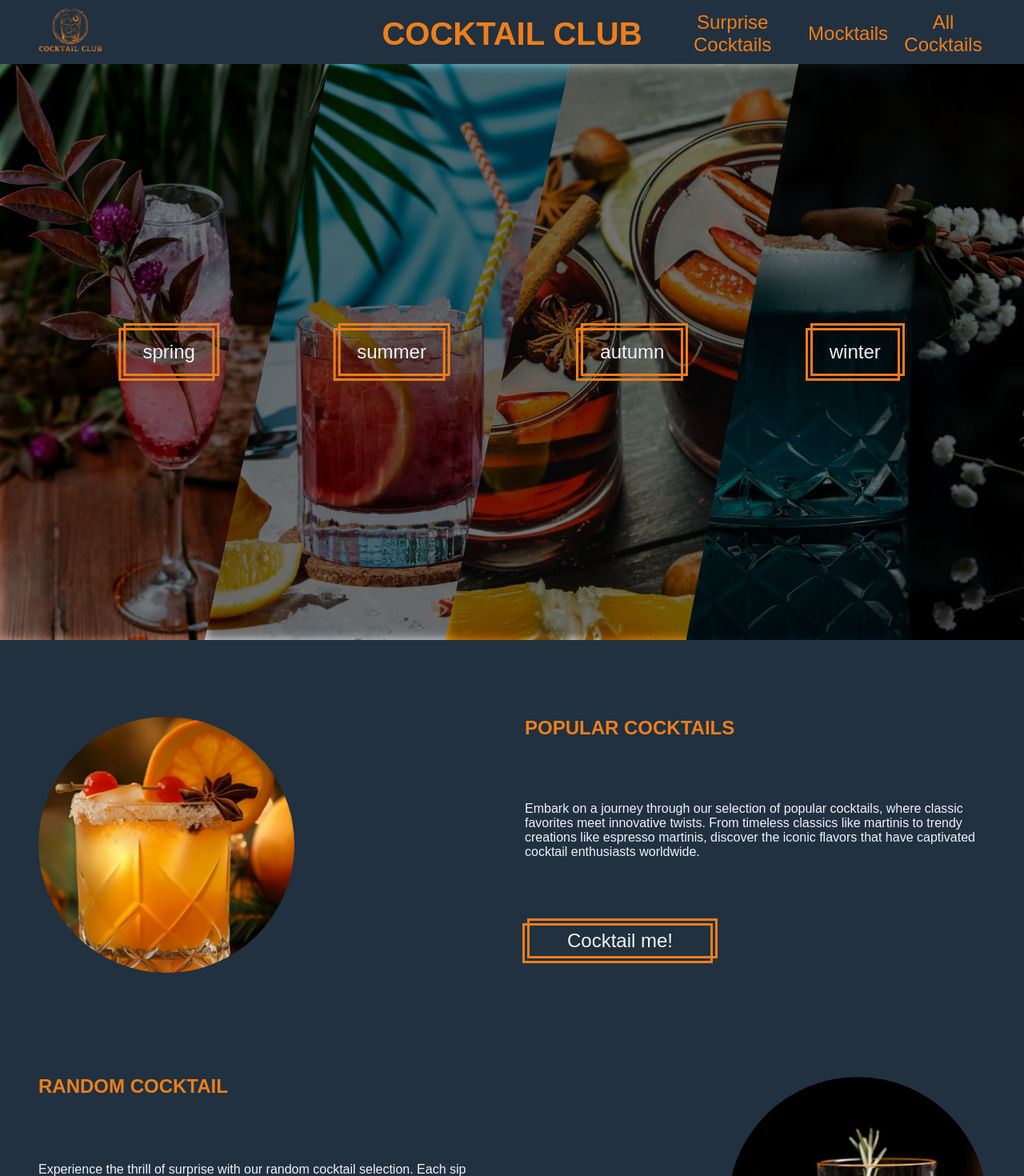
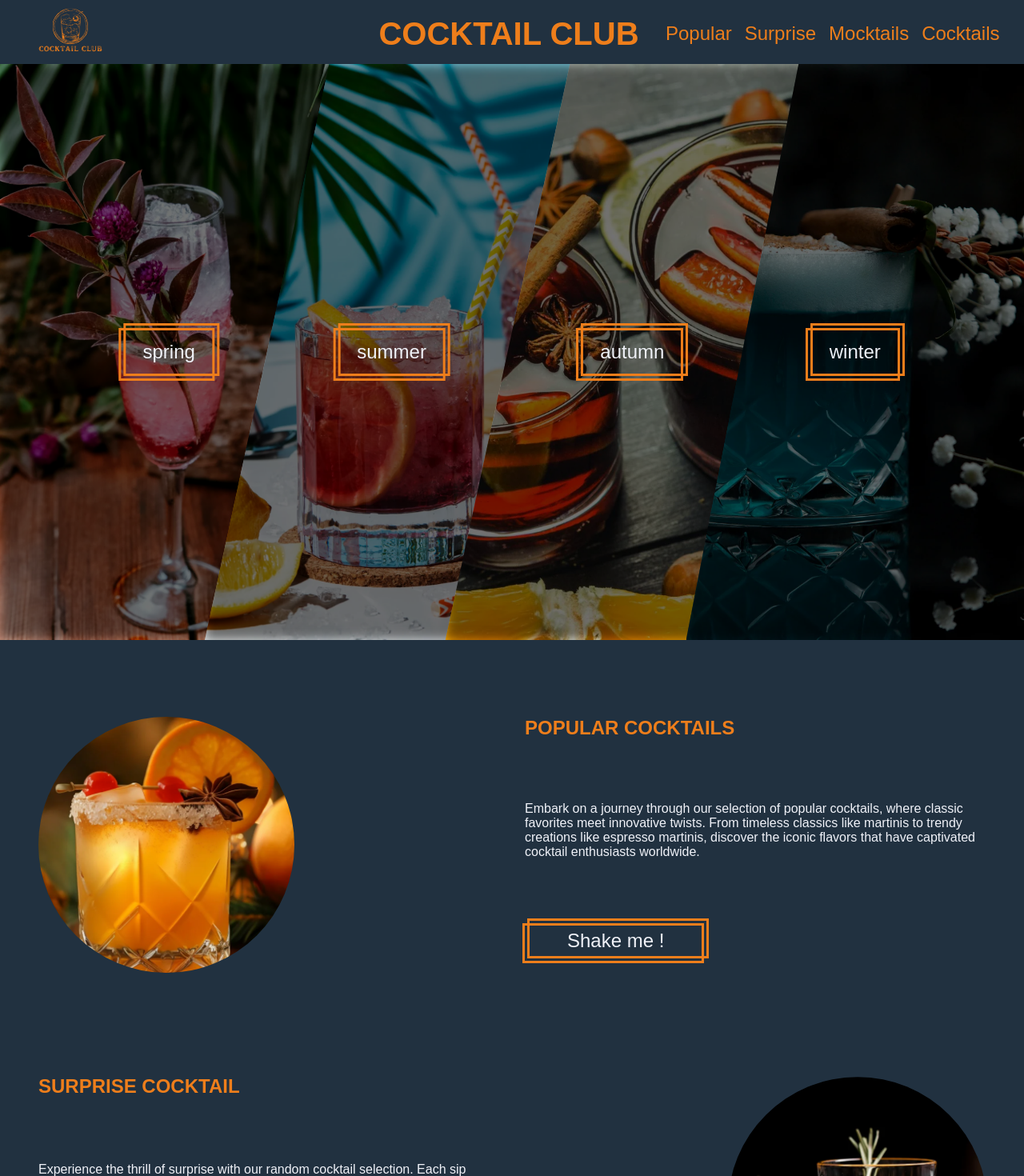
Before and after one commit to WildCodeSchool-2024-02/JS-bdx-0224-P2-cocktail_club, a React (Vite) app in the folder client/: page / in a window 1280 px wide. Shown: the top 1470 px of the page at 80% size. Built offline with nearby package versions, Linux system fonts and the light colour scheme; a web font is replaced by a local one.

Commit message:
commit before pull

```diff
--- a/client/src/components/CocktailsSection.jsx
+++ b/client/src/components/CocktailsSection.jsx
@@ -14,7 +14,7 @@ function CocktailsSection({ idName, source, title, content, path, isReverse }) {
       />
       <h2>{title}</h2>
       <p>{content} </p>
-      <OrangeLink name="Cocktail me!" path={path} className="orangeButton" />
+      <OrangeLink name="Shake me !" path={path} className="orangeButton" />
     </section>
   );
 }
--- a/client/src/components/Navbar.jsx
+++ b/client/src/components/Navbar.jsx
@@ -21,18 +21,23 @@ function Navbar() {
       </button>
       <ul className={`burger-menu${menuState ? " active" : ""}`}>
         <li>
-          <HashLink to="/#randomCocktail" onClick={closeMenu}>
-            Surprise Cocktails
+          <HashLink to="/#popularcocktails" onClick={closeMenu}>
+            Popular
           </HashLink>
         </li>
-        <li className="home-link">
+        <li>
+          <HashLink to="/#surpriseCocktail" onClick={closeMenu}>
+            Surprise
+          </HashLink>
+        </li>
+        <li>
           <HashLink to="/#mocktails" onClick={closeMenu}>
             Mocktails
           </HashLink>
         </li>
         <li>
           <HashLink to="/#allCocktails" onClick={closeMenu}>
-            All Cocktails
+            Cocktails
           </HashLink>
         </li>
       </ul>
--- a/client/src/components/SearchBar.jsx
+++ b/client/src/components/SearchBar.jsx
@@ -35,7 +35,7 @@ function SearchBar({ initialCocktailList, setCocktails }) {
         id="searchCocktail"
         name="searchCocktail"
         type="search"
-        placeholder="   Find your cocktail...    🔎 "
+        placeholder="   Find your cocktail...                                                                                           🔎 "
         onChange={handleChange}
         className="SearchBar-input"
       />
--- a/client/src/pages/HomePage.jsx
+++ b/client/src/pages/HomePage.jsx
@@ -12,7 +12,7 @@ function HomePage() {
         <SeasonCard season="Winter" />
       </section>
       <CocktailsSection
-        idName="popular"
+        idName="popularcocktails"
         source="./src/assets/images/winter1 2.webp"
         title="POPULAR COCKTAILS"
         content="Embark on a journey through our selection of popular cocktails, where classic favorites meet innovative twists. From timeless classics like martinis to trendy creations like espresso martinis, discover the iconic flavors that have captivated cocktail enthusiasts worldwide."
@@ -20,11 +20,11 @@ function HomePage() {
         isNotReverse
       />
       <CocktailsSection
-        idName="randomCocktail"
+        idName="surpriseCocktail"
         source="./src/assets/images/winter5.webp"
-        title="RANDOM COCKTAIL"
+        title="SURPRISE COCKTAIL"
         content="Experience the thrill of surprise with our random cocktail selection. Each sip unveils a new adventure, from exotic concoctions to unexpected flavor combinations. Let your taste buds wander and discover exciting blends that promise to intrigue and delight."
-        path="randomcocktail"
+        path="surprisecocktail"
         isReverse
       />
       <CocktailsSection
```
Also changed, not shown: client/src/components/Footer.jsx (+6 -2 lines).
